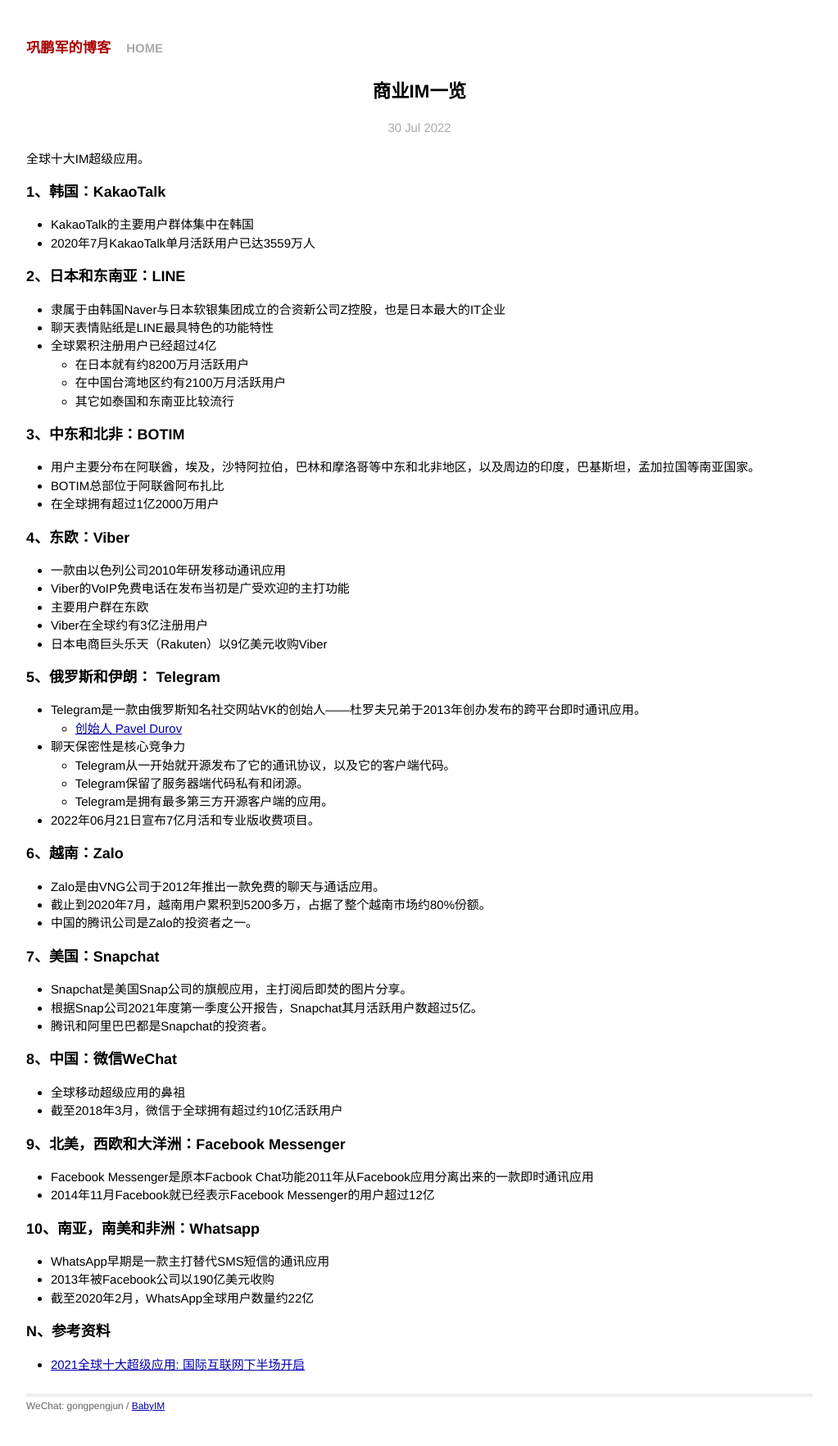
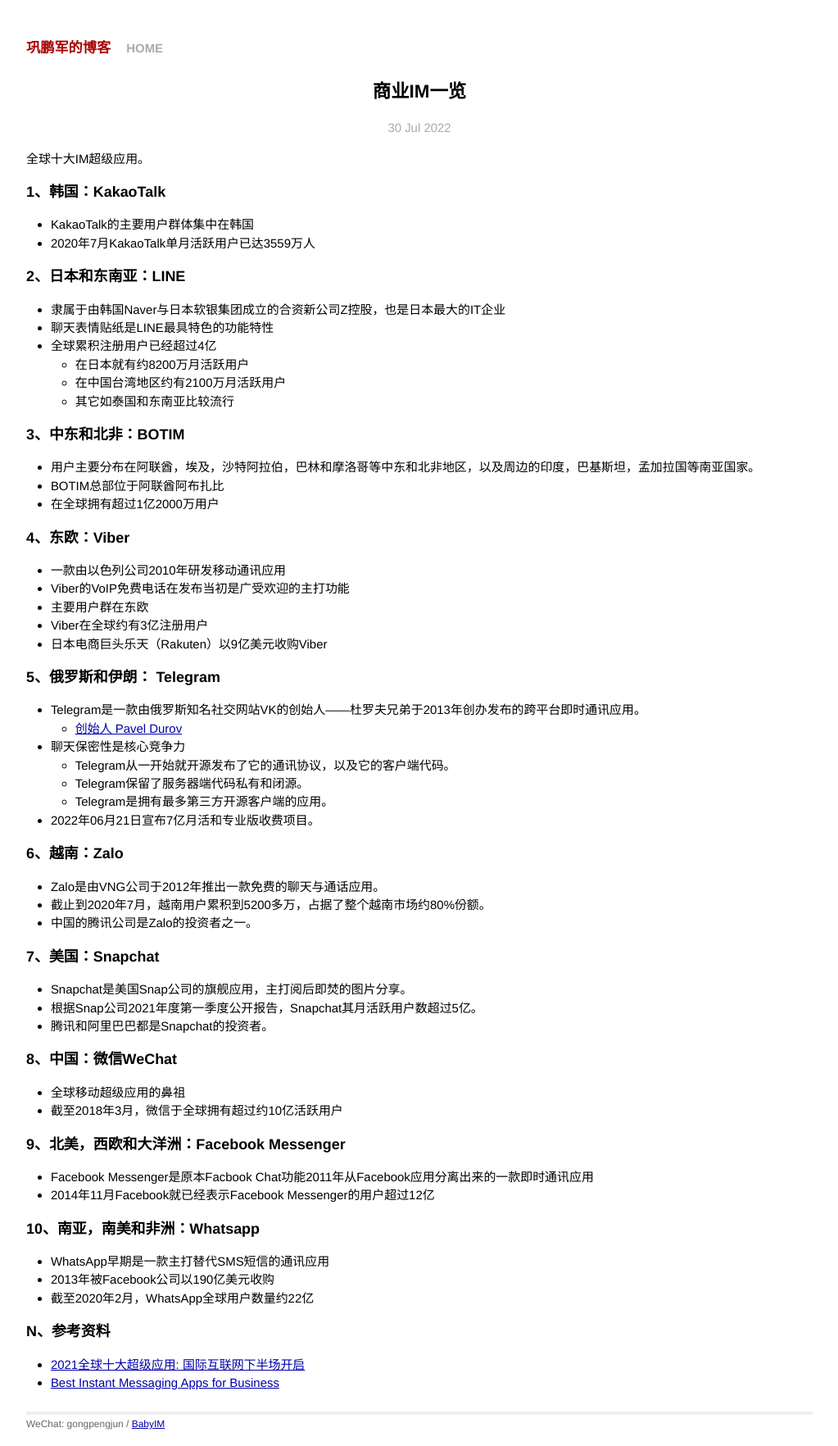
Before and after one commit to gongpengjun/gongpengjun.github.io, a Jekyll site: the page built from _posts/2022-07-30-im000-closesource-im.markdown, in a window 1280 px wide. Shown: the whole page at 82% size, without its empty margins (128-1151 px from the left). Built offline with Jekyll 4.4.1, drawn with Linux system fonts in a browser that asks for light colours; before the commit the page ends 1741 px from its top, so only the background shows below that.

Commit message:
添加参考信息源

```diff
--- a/_posts/2022-07-30-im000-closesource-im.markdown
+++ b/_posts/2022-07-30-im000-closesource-im.markdown
@@ -76,3 +76,4 @@ categories: IM
 ### N、参考资料
 
 - [2021全球十大超级应用: 国际互联网下半场开启](http://vr.sina.com.cn/2021-06-05/doc-ikqciyzi7834371.shtml)
+- [Best Instant Messaging Apps for Business](https://www.brosix.com/blog/instant-messaging-apps/)
```
